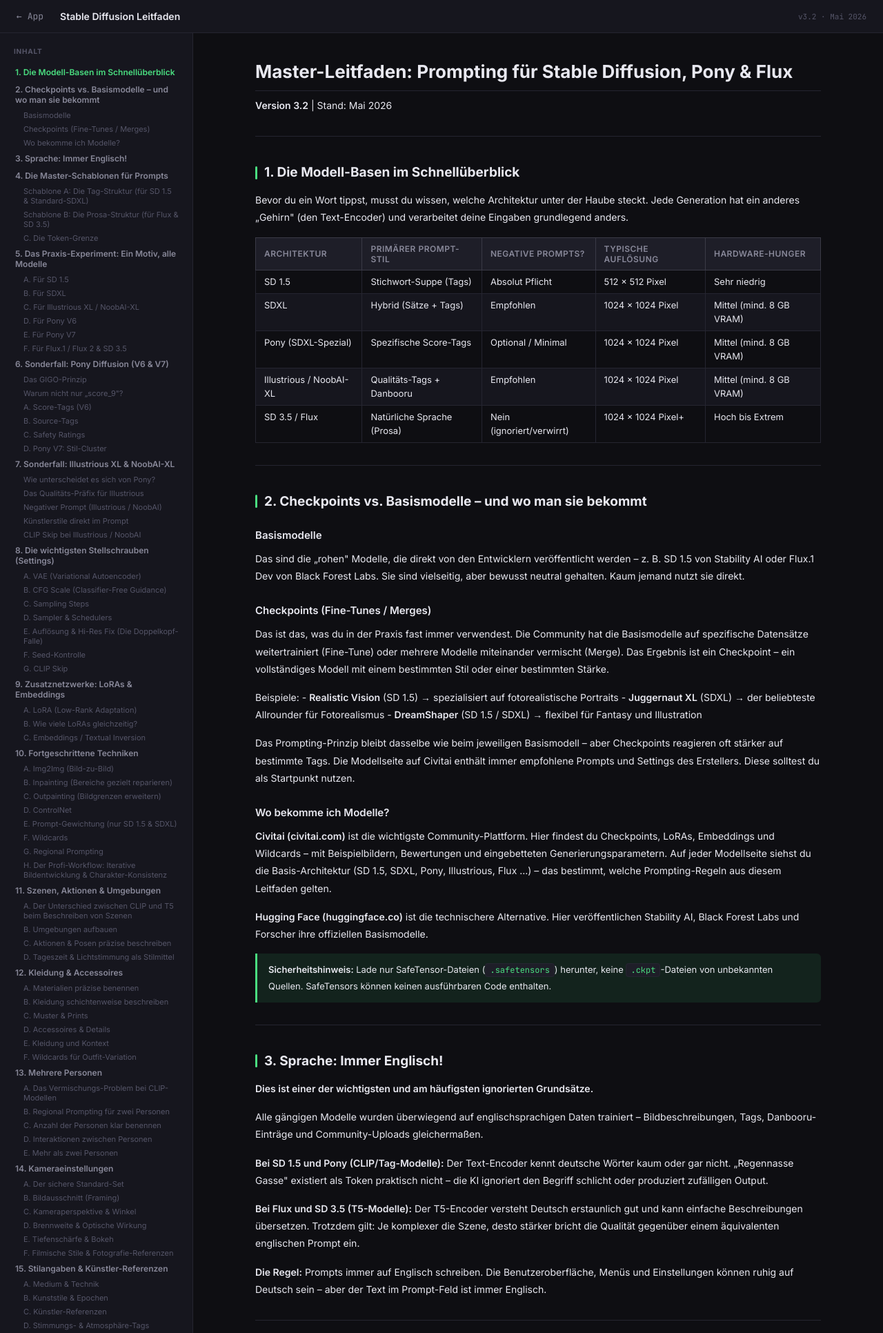
After one commit to konoichi/sdlx-promt-generator, a Flask app: page /guide in a window 1280 px wide. The commit adds this page. Shown: the top 1932 px of the page at 69% size. Run offline with Flask 3, Linux system fonts and the light colour scheme; parts of the project's set-up code (start-up, migrations or seed data) failed here and were passed over.

Commit message:
feat: SD-Leitfaden als eigene Seite (/guide)
Markdown-Datei wird bei jedem Request frisch gelesen — neue Version
in docs/ ablegen und Browser neu laden genügt.

- GET /guide rendert docs/stable-diffusion-leitfaden-v3.md
- Version + Stand werden dynamisch aus der Markdown-Datei ausgelesen
- Sidebar mit TOC (h2/h3), aktiver Link scrollt mit
- Tabellen, Code-Blöcke, Blockquotes im App-Design
- Buch-Icon in Topbar (öffnet in neuem Tab)
- markdown>=3.6 in requirements.txt

Co-Authored-By: Claude Sonnet 4.6 <noreply@anthropic.com>

```diff
--- a/app/web/app.py
+++ b/app/web/app.py
@@ -7,10 +7,12 @@ from flask import Flask, render_template, request, jsonify, Response, stream_wit
 import requests as req_lib
 import json
 import os
+import markdown as md_lib
 from app.config import get_generator, get_providers_status, get_provider
 from app.core.character import Character
 
 _IMAGES_DIR = os.path.abspath(os.path.join(os.environ.get("DATA_DIR", "data"), "images"))
+_GUIDE_PATH = os.path.abspath("docs/stable-diffusion-leitfaden-v3.md")
 _ALLOWED_EXTS = {"jpg", "jpeg", "png", "webp"}
 
 app = Flask(__name__)
@@ -21,6 +23,22 @@ app = Flask(__name__)
 @app.route("/")
 def index():
     return render_template("index.html")
+
+
+@app.route("/guide")
+def guide():
+    import re
+    text = open(_GUIDE_PATH, encoding="utf-8").read()
+    version_match = re.search(r'\*\*Version\s+([\d.]+)\*\*.*?Stand:\s*([^\n]+)', text)
+    version = version_match.group(1) if version_match else "–"
+    stand   = version_match.group(2).strip() if version_match else ""
+    converter = md_lib.Markdown(
+        extensions=["toc", "tables", "fenced_code"],
+        extension_configs={"toc": {"toc_depth": "2-3", "permalink": False}},
+    )
+    content = converter.convert(text)
+    return render_template("guide.html", content=content, toc=converter.toc,
+                           version=version, stand=stand)
 
 
 @app.route("/api/providers")
--- /dev/null
+++ b/app/web/templates/guide.html
@@ -0,0 +1,326 @@
+<!DOCTYPE html>
+<html lang="de">
+<head>
+  <meta charset="UTF-8">
+  <meta name="viewport" content="width=device-width, initial-scale=1.0">
+  <title>SD Leitfaden — SDXL Prompt Generator</title>
+  <link rel="preconnect" href="https://fonts.googleapis.com">
+  <link href="https://fonts.googleapis.com/css2?family=Inter:wght@400;500;600;700&family=JetBrains+Mono:wght@400;500&display=swap" rel="stylesheet">
+  <style>
+    :root {
+      --bg:         #0e0e12;
+      --surface:    #16161e;
+      --surface2:   #1e1e28;
+      --border:     #252530;
+      --border-mid: #3a3a46;
+      --ink:        #e8e8f0;
+      --muted:      #888899;
+      --hint:       #555568;
+      --accent:     #4ade80;
+      --accent-dim: rgba(74,222,128,.1);
+      --display:    'Inter', sans-serif;
+      --mono:       'JetBrains Mono', monospace;
+      --sidebar-w:  280px;
+      --header-h:   48px;
+    }
+
+    *, *::before, *::after { box-sizing: border-box; margin: 0; padding: 0; }
+
+    body {
+      font-family: var(--display);
+      background: var(--bg);
+      color: var(--ink);
+      height: 100vh;
+      overflow: hidden;
+      display: flex;
+      flex-direction: column;
+    }
+
+    /* ── Header ─────────────────────────────────── */
+    .guide-header {
+      height: var(--header-h);
+      background: var(--surface);
+      border-bottom: 1px solid var(--border);
+      display: flex;
+      align-items: center;
+      padding: 0 1.5rem;
+      gap: 1.5rem;
+      flex-shrink: 0;
+    }
+    .back-btn {
+      display: flex;
+      align-items: center;
+      gap: 6px;
+      color: var(--muted);
+      text-decoration: none;
+      font-size: 13px;
+      font-family: var(--mono);
+      transition: color .15s;
+    }
+    .back-btn:hover { color: var(--accent); }
+    .guide-header-title {
+      font-size: 14px;
+      font-weight: 600;
+      color: var(--ink);
+    }
+    .guide-header-version {
+      font-size: 11px;
+      color: var(--hint);
+      font-family: var(--mono);
+      margin-left: auto;
+    }
+
+    /* ── Layout ─────────────────────────────────── */
+    .guide-layout {
+      display: flex;
+      flex: 1;
+      overflow: hidden;
+    }
+
+    /* ── Sidebar / TOC ──────────────────────────── */
+    .guide-sidebar {
+      width: var(--sidebar-w);
+      flex-shrink: 0;
+      border-right: 1px solid var(--border);
+      overflow-y: auto;
+      padding: 1.25rem 0;
+      background: var(--surface);
+    }
+    .guide-sidebar::-webkit-scrollbar { width: 4px; }
+    .guide-sidebar::-webkit-scrollbar-track { background: transparent; }
+    .guide-sidebar::-webkit-scrollbar-thumb { background: var(--border-mid); border-radius: 2px; }
+
+    .toc-label {
+      font-size: 10px;
+      font-weight: 700;
+      letter-spacing: .08em;
+      text-transform: uppercase;
+      color: var(--hint);
+      padding: 0 1.25rem 0.75rem;
+    }
+
+    /* TOC generated by python-markdown */
+    .toc ul { list-style: none; padding: 0; }
+    .toc li { padding: 0; }
+    .toc > ul > li > a {
+      display: block;
+      padding: 5px 1.25rem;
+      font-size: 12px;
+      font-weight: 600;
+      color: var(--muted);
+      text-decoration: none;
+      transition: color .15s, background .15s;
+      border-left: 2px solid transparent;
+    }
+    .toc > ul > li > a:hover {
+      color: var(--ink);
+      background: var(--accent-dim);
+      border-left-color: var(--accent);
+    }
+    .toc > ul > li > ul > li > a {
+      display: block;
+      padding: 3px 1.25rem 3px 2rem;
+      font-size: 11px;
+      color: var(--hint);
+      text-decoration: none;
+      transition: color .15s;
+      border-left: 2px solid transparent;
+    }
+    .toc > ul > li > ul > li > a:hover {
+      color: var(--muted);
+      background: var(--accent-dim);
+      border-left-color: var(--border-mid);
+    }
+
+    /* ── Content area ───────────────────────────── */
+    .guide-content {
+      flex: 1;
+      overflow-y: auto;
+      padding: 2.5rem 3rem;
+    }
+    .guide-content::-webkit-scrollbar { width: 6px; }
+    .guide-content::-webkit-scrollbar-track { background: transparent; }
+    .guide-content::-webkit-scrollbar-thumb { background: var(--border-mid); border-radius: 3px; }
+
+    .guide-content-inner {
+      max-width: 820px;
+      margin: 0 auto;
+    }
+
+    /* ── Markdown typography ────────────────────── */
+    .md h1 {
+      font-size: 26px;
+      font-weight: 700;
+      margin-bottom: 0.5rem;
+      color: var(--ink);
+      border-bottom: 1px solid var(--border);
+      padding-bottom: 0.75rem;
+    }
+    .md h2 {
+      font-size: 19px;
+      font-weight: 700;
+      margin: 2.5rem 0 1rem;
+      color: var(--ink);
+      scroll-margin-top: 1rem;
+    }
+    .md h2::before {
+      content: '';
+      display: inline-block;
+      width: 3px;
+      height: 1em;
+      background: var(--accent);
+      border-radius: 2px;
+      margin-right: 10px;
+      vertical-align: middle;
+      position: relative;
+      top: -1px;
+    }
+    .md h3 {
+      font-size: 15px;
+      font-weight: 600;
+      margin: 1.75rem 0 0.75rem;
+      color: var(--ink);
+      scroll-margin-top: 1rem;
+    }
+    .md h4 {
+      font-size: 13px;
+      font-weight: 600;
+      margin: 1.25rem 0 0.5rem;
+      color: var(--muted);
+      text-transform: uppercase;
+      letter-spacing: .05em;
+    }
+    .md p {
+      font-size: 14px;
+      line-height: 1.8;
+      color: var(--ink);
+      margin-bottom: 1rem;
+    }
+    .md strong { font-weight: 600; color: var(--ink); }
+    .md em { font-style: italic; color: var(--muted); }
+
+    .md a { color: var(--accent); text-decoration: none; }
+    .md a:hover { text-decoration: underline; }
+
+    .md ul, .md ol {
+      padding-left: 1.5rem;
+      margin-bottom: 1rem;
+    }
+    .md li {
+      font-size: 14px;
+      line-height: 1.7;
+      margin-bottom: 0.25rem;
+    }
+
+    .md code {
+      font-family: var(--mono);
+      font-size: 12px;
+      background: var(--surface2);
+      color: var(--accent);
+      padding: 1px 6px;
+      border-radius: 4px;
+      border: 1px solid var(--border);
+    }
+    .md pre {
+      background: var(--surface2);
+      border: 1px solid var(--border);
+      border-radius: 8px;
+      padding: 1rem 1.25rem;
+      overflow-x: auto;
+      margin-bottom: 1.25rem;
+    }
+    .md pre code {
+      background: none;
+      border: none;
+      padding: 0;
+      color: var(--ink);
+      font-size: 12px;
+      line-height: 1.7;
+    }
+
+    .md blockquote {
+      border-left: 3px solid var(--accent);
+      background: var(--accent-dim);
+      padding: 0.75rem 1rem;
+      border-radius: 0 6px 6px 0;
+      margin-bottom: 1rem;
+    }
+    .md blockquote p { margin: 0; color: var(--ink); font-size: 13px; }
+
+    .md hr {
+      border: none;
+      border-top: 1px solid var(--border);
+      margin: 2rem 0;
+    }
+
+    /* Tables */
+    .md table {
+      width: 100%;
+      border-collapse: collapse;
+      margin-bottom: 1.25rem;
+      font-size: 13px;
+    }
+    .md th {
+      background: var(--surface2);
+      border: 1px solid var(--border-mid);
+      padding: 8px 12px;
+      text-align: left;
+      font-weight: 600;
+      color: var(--muted);
+      font-size: 12px;
+      text-transform: uppercase;
+      letter-spacing: .04em;
+    }
+    .md td {
+      border: 1px solid var(--border);
+      padding: 7px 12px;
+      vertical-align: top;
+      line-height: 1.5;
+    }
+    .md tr:nth-child(even) td { background: var(--surface); }
+    .md tr:hover td { background: var(--accent-dim); }
+  </style>
+</head>
+<body>
+
+<div class="guide-header">
+  <a href="/" class="back-btn">← App</a>
+  <span class="guide-header-title">Stable Diffusion Leitfaden</span>
+  <span class="guide-header-version">v{{ version }} · {{ stand }}</span>
+</div>
+
+<div class="guide-layout">
+
+  <nav class="guide-sidebar">
+    <div class="toc-label">Inhalt</div>
+    <div class="toc">{{ toc|safe }}</div>
+  </nav>
+
+  <main class="guide-content">
+    <div class="guide-content-inner md">
+      {{ content|safe }}
+    </div>
+  </main>
+
+</div>
+
+<script>
+  // Aktiven TOC-Link beim Scrollen hervorheben
+  const headings = document.querySelectorAll('.md h2, .md h3');
+  const tocLinks = document.querySelectorAll('.toc a');
+
+  const observer = new IntersectionObserver(entries => {
+    entries.forEach(entry => {
+      if (entry.isIntersecting) {
+        tocLinks.forEach(l => l.style.color = '');
+        const active = document.querySelector(`.toc a[href="#${entry.target.id}"]`);
+        if (active) active.style.color = 'var(--accent)';
+      }
+    });
+  }, { rootMargin: '-10% 0px -85% 0px' });
+
+  headings.forEach(h => observer.observe(h));
+</script>
+
+</body>
+</html>
--- a/requirements.txt
+++ b/requirements.txt
@@ -2,3 +2,4 @@ flask>=3.0.0
 anthropic>=0.40.0
 python-dotenv>=1.0.0
 requests>=2.31.0
+markdown>=3.6
```
Also changed, not shown: app/web/templates/index.html (+1 -0 lines).
